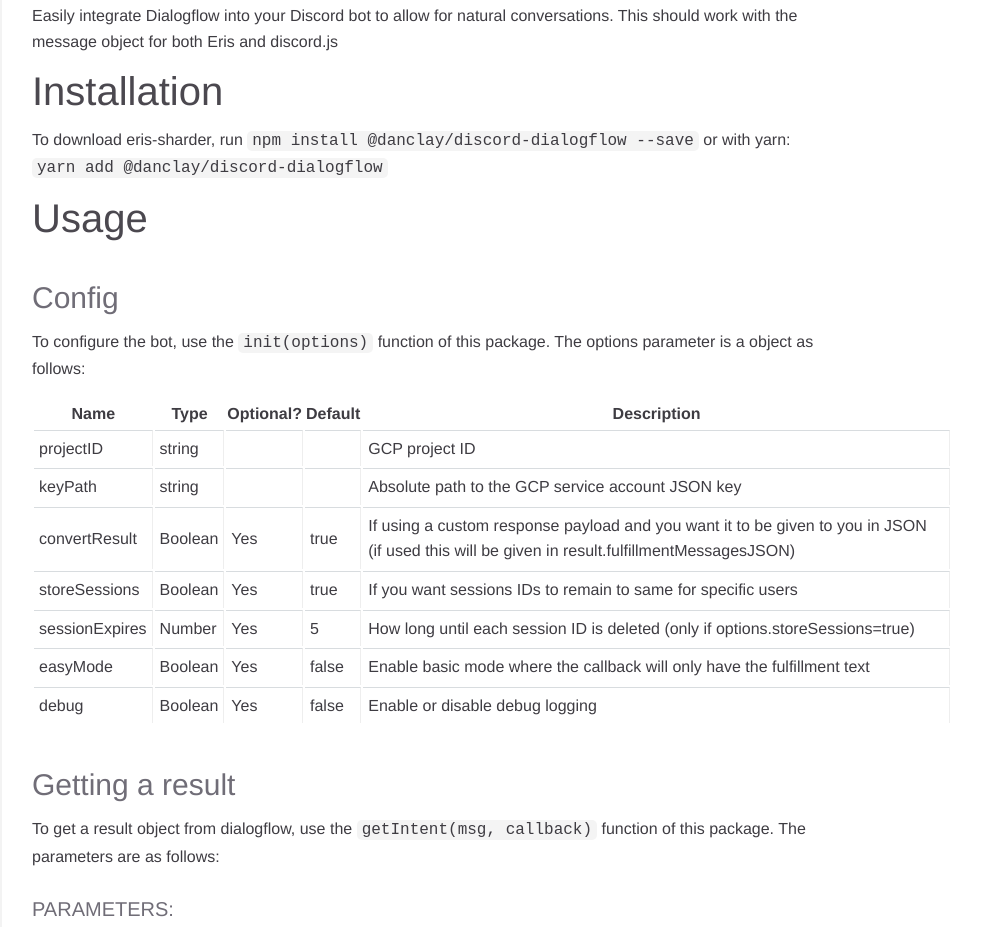
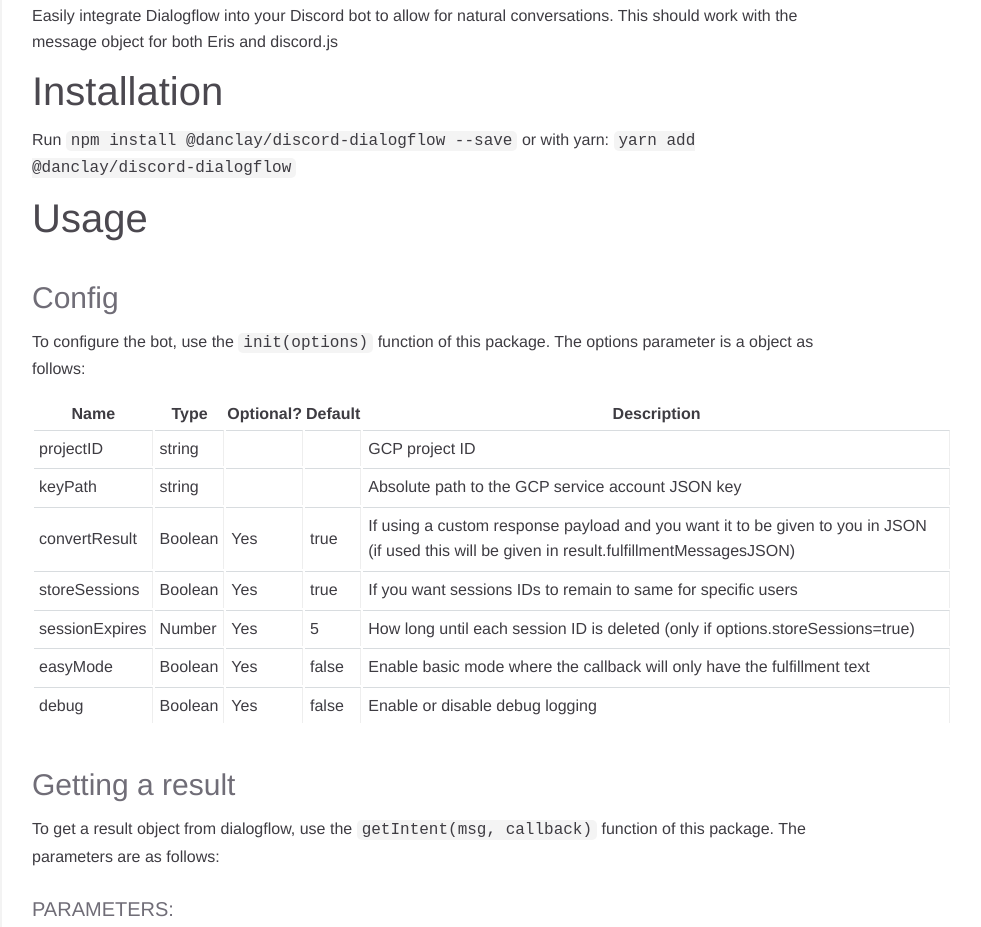
Before and after one commit to danclay/simple-dialogflow-client, a website: page docs/index.html in a window 1280 px wide. Shown: the part 1395-2322 px from the top of the page, without its empty margins (298-1279 px from the left). Drawn offline with nearby package versions, Linux system fonts and the light colour scheme; a web font is replaced by a local one.

Commit message:
Update index.html

```diff
--- a/docs/index.html
+++ b/docs/index.html
@@ -107,7 +107,7 @@
 <h1>About</h1>
 <p>Easily integrate Dialogflow into your Discord bot to allow for natural conversations. This should work with the message object for both Eris and discord.js</p>
 <h1>Installation</h1>
-<p>To download eris-sharder, run <code>npm install @danclay/discord-dialogflow --save</code>
+<p>Run <code>npm install @danclay/discord-dialogflow --save</code>
 or with yarn: <code>yarn add @danclay/discord-dialogflow</code></p>
 <h1>Usage</h1>
 <h2>Config</h2>
```
